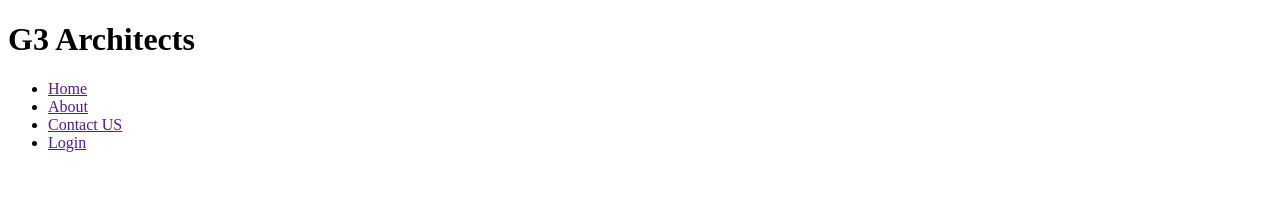
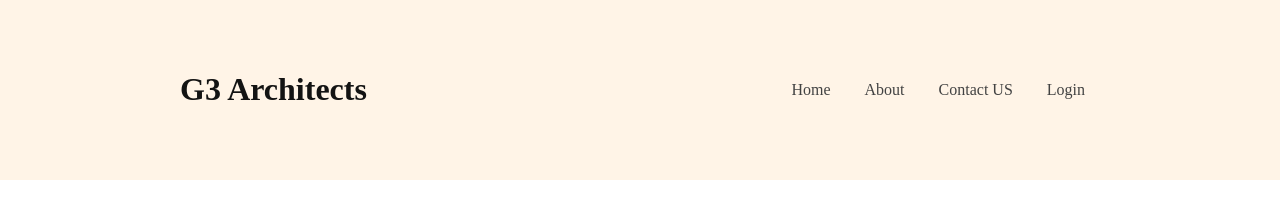
Before and after one commit to Pranta-Das/g3-architecture, a plain HTML site: page index.html in a window 1280 px wide. Drawn offline with Linux system fonts and the light colour scheme; the site is published under a folder, as on GitHub Pages, so addresses that start at the root find nothing.

Commit message:
style.css file changed

```diff
--- a/index.html
+++ b/index.html
@@ -4,7 +4,7 @@
     <meta charset="UTF-8">
     <meta name="viewport" content="width=device-width, initial-scale=1.0">
     <title>Document</title>
-    <link rel="stylesheet" href="/styles/style.css">
+    <link rel="stylesheet" href="./style.css">
 </head>
 <body>
     <header>
```
Also changed, not shown: style.css (renamed from styles/style.css).
